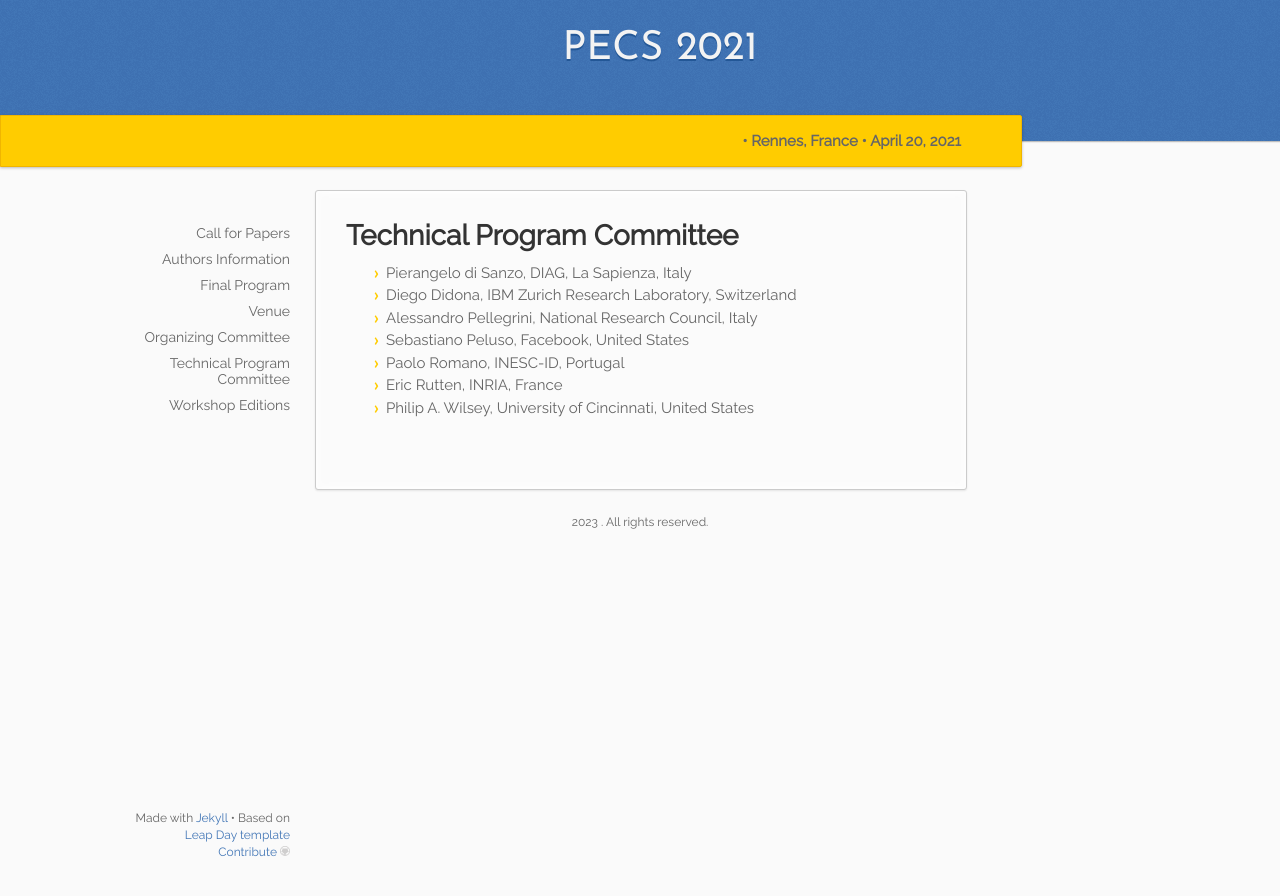
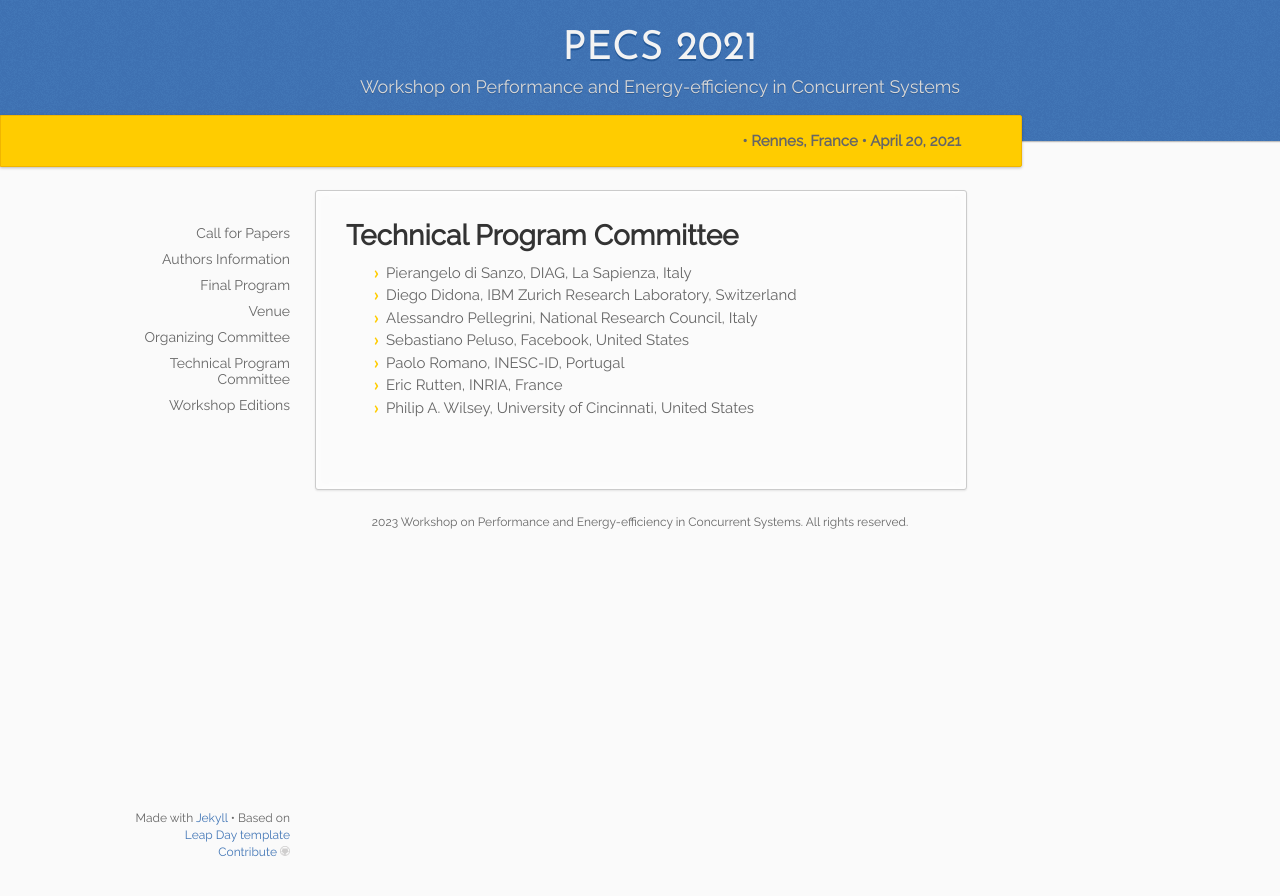
Before and after one commit to pecs-workshop/pecs-workshop.github.io, a Jekyll site: the page built from _2021/10.tpc.md, in a window 1280 px wide. Shown: the top 896 px of the page. Built offline with Jekyll 4.4.1, drawn with Linux system fonts in a browser that asks for light colours.

Commit message:
Text re-organised

```diff
--- a/_config.yml
+++ b/_config.yml
@@ -26,6 +26,7 @@ collections:
     submission_link: "https://easychair.org/my/conference?conf=pecs2023"
     additionalinfo: "Co-located with Euro-PAR 2023"
   '2022':
+    description: Workshop on Performance and Energy-efficiency in Concurrent Systems
     output: true
     permalink: /:collection/:title
     venue: "Virtual Event"
@@ -35,6 +36,7 @@ collections:
     short_pagelimit: "4"
     submission_link: "https://easychair.org/my/conference?conf=pecs2022"
   '2021':
+    description: Workshop on Performance and Energy-efficiency in Concurrent Systems
     output: true
     permalink: /:collection/:title
     venue: "Rennes, France"
```
